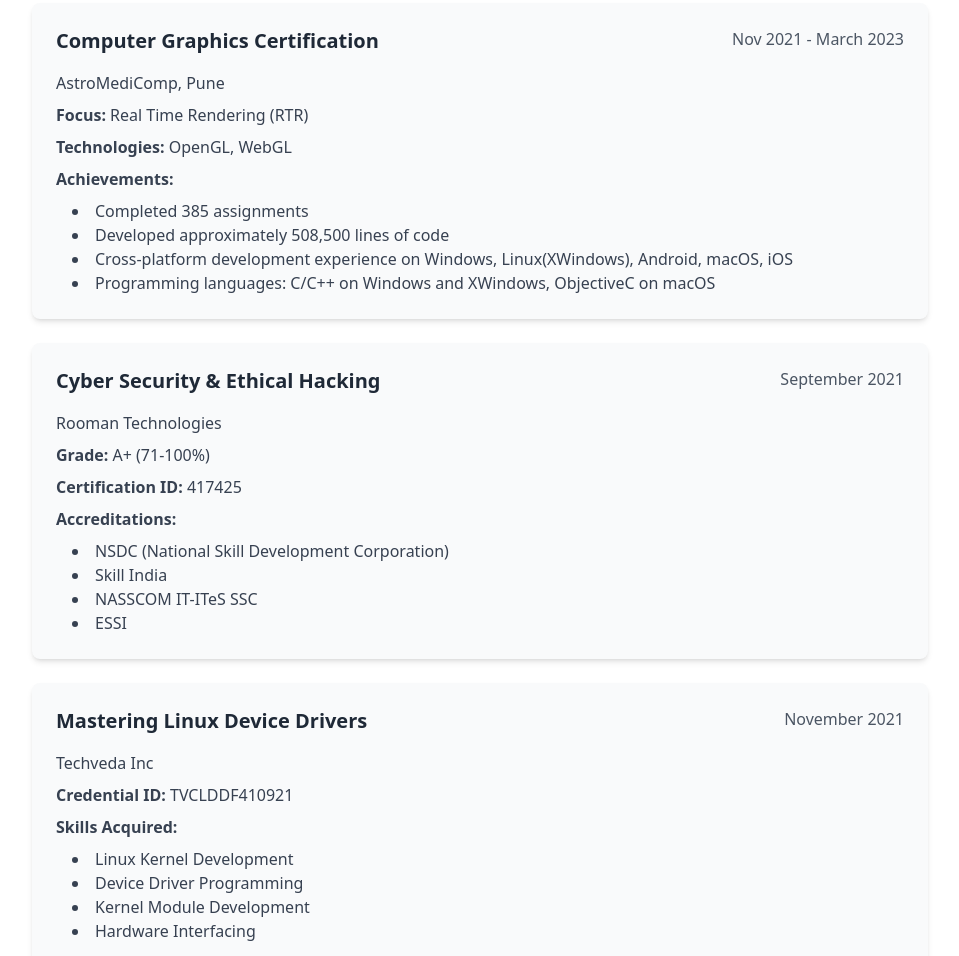
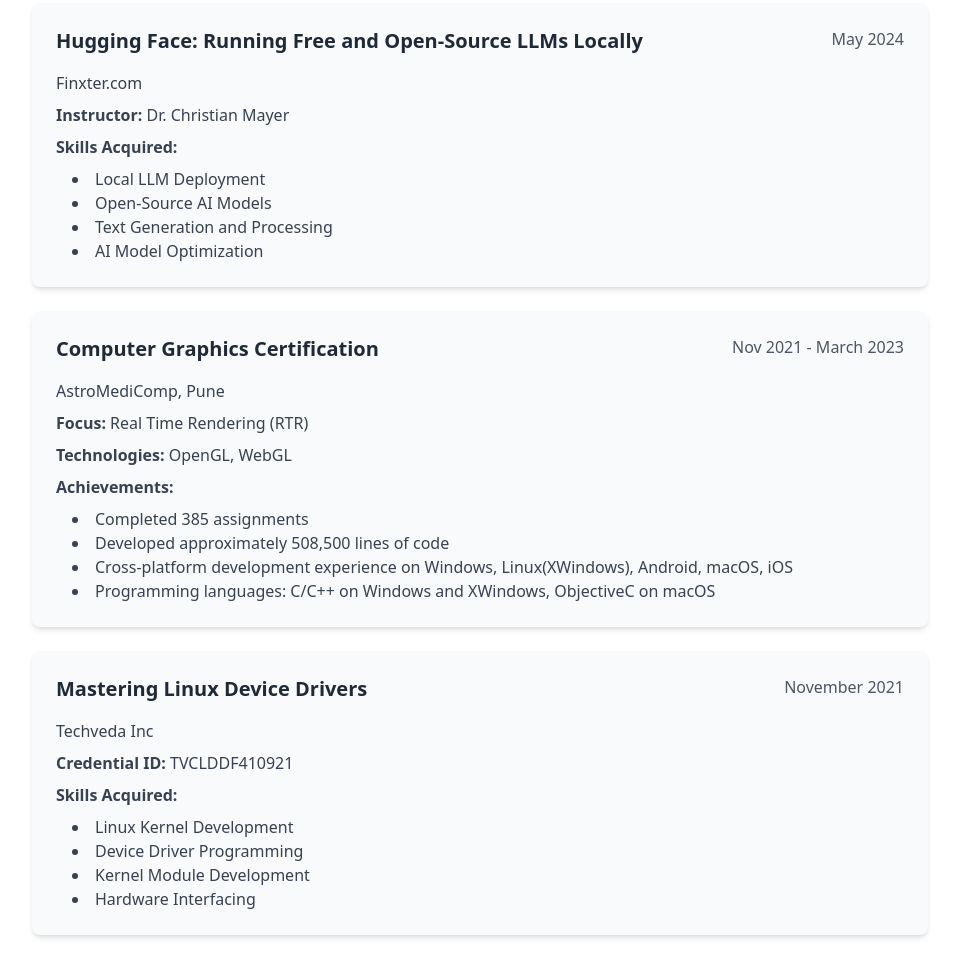
Before and after one commit to pranavk2050/pranavk2050.github.io, a plain HTML site: page index.html in a window 1280 px wide. Shown: the part 1273-2229 px from the top of the page, without its empty margins (160-1119 px from the left). Drawn offline with nearby package versions, Linux system fonts and the light colour scheme; animation ran at ten frames a second.

Commit message:
Added Hugging Face certification and reordered certificates chronologically

```diff
--- a/index.html
+++ b/index.html
@@ -322,7 +322,27 @@
         <div class="container mx-auto px-6">
             <h2 class="text-4xl font-bold text-center mb-12 text-brand-blue" data-aos="fade-up">Certifications</h2>
             <div class="max-w-4xl mx-auto">
+                <!-- Hugging Face Certificate - Most Recent -->
                 <div class="bg-gray-50 rounded-lg shadow-md p-6 mb-6 transform hover:scale-105 transition-transform duration-300" data-aos="fade-up" data-aos-delay="100">
+                    <div class="flex flex-col md:flex-row justify-between mb-4">
+                        <h3 class="text-xl font-semibold text-gray-800">Hugging Face: Running Free and Open-Source LLMs Locally</h3>
+                        <span class="text-gray-600">May 2024</span>
+                    </div>
+                    <p class="text-gray-700 mb-2">Finxter.com</p>
+                    <div class="space-y-2">
+                        <p class="text-gray-700"><span class="font-semibold">Instructor:</span> Dr. Christian Mayer</p>
+                        <p class="text-gray-700"><span class="font-semibold">Skills Acquired:</span></p>
+                        <ul class="list-disc list-inside ml-4 text-gray-700">
+                            <li>Local LLM Deployment</li>
+                            <li>Open-Source AI Models</li>
+                            <li>Text Generation and Processing</li>
+                            <li>AI Model Optimization</li>
+                        </ul>
+                    </div>
+                </div>
+
+                <!-- Computer Graphics Certificate -->
+                <div class="bg-gray-50 rounded-lg shadow-md p-6 mb-6 transform hover:scale-105 transition-transform duration-300" data-aos="fade-up" data-aos-delay="200">
                     <div class="flex flex-col md:flex-row justify-between mb-4">
                         <h3 class="text-xl font-semibold text-gray-800">Computer Graphics Certification</h3>
                         <span class="text-gray-600">Nov 2021 - March 2023</span>
@@ -341,7 +361,27 @@
                     </div>
                 </div>
 
-                <div class="bg-gray-50 rounded-lg shadow-md p-6 mb-6 transform hover:scale-105 transition-transform duration-300" data-aos="fade-up" data-aos-delay="200">
+                <!-- Linux Device Drivers Certificate -->
+                <div class="bg-gray-50 rounded-lg shadow-md p-6 mb-6 transform hover:scale-105 transition-transform duration-300" data-aos="fade-up" data-aos-delay="300">
+                    <div class="flex flex-col md:flex-row justify-between mb-4">
+                        <h3 class="text-xl font-semibold text-gray-800">Mastering Linux Device Drivers</h3>
+                        <span class="text-gray-600">November 2021</span>
+                    </div>
+                    <p class="text-gray-700 mb-2">Techveda Inc</p>
+                    <div class="space-y-2">
+                        <p class="text-gray-700"><span class="font-semibold">Credential ID:</span> TVCLDDF410921</p>
+                        <p class="text-gray-700"><span class="font-semibold">Skills Acquired:</span></p>
+                        <ul class="list-disc list-inside ml-4 text-gray-700">
+                            <li>Linux Kernel Development</li>
+                            <li>Device Driver Programming</li>
+                            <li>Kernel Module Development</li>
+                            <li>Hardware Interfacing</li>
+                        </ul>
+                    </div>
+                </div>
+
+                <!-- Cyber Security Certificate -->
+                <div class="bg-gray-50 rounded-lg shadow-md p-6 mb-6 transform hover:scale-105 transition-transform duration-300" data-aos="fade-up" data-aos-delay="400">
                     <div class="flex flex-col md:flex-row justify-between mb-4">
                         <h3 class="text-xl font-semibold text-gray-800">Cyber Security & Ethical Hacking</h3>
                         <span class="text-gray-600">September 2021</span>
@@ -359,27 +399,10 @@
                         </ul>
                     </div>
                 </div>
-
-                <div class="bg-gray-50 rounded-lg shadow-md p-6 mb-6 transform hover:scale-105 transition-transform duration-300" data-aos="fade-up" data-aos-delay="300">
-                    <div class="flex flex-col md:flex-row justify-between mb-4">
-                        <h3 class="text-xl font-semibold text-gray-800">Mastering Linux Device Drivers</h3>
-                        <span class="text-gray-600">November 2021</span>
-                    </div>
-                    <p class="text-gray-700 mb-2">Techveda Inc</p>
-                    <div class="space-y-2">
-                        <p class="text-gray-700"><span class="font-semibold">Credential ID:</span> TVCLDDF410921</p>
-                        <p class="text-gray-700"><span class="font-semibold">Skills Acquired:</span></p>
-                        <ul class="list-disc list-inside ml-4 text-gray-700">
-                            <li>Linux Kernel Development</li>
-                            <li>Device Driver Programming</li>
-                            <li>Kernel Module Development</li>
-                            <li>Hardware Interfacing</li>
-                        </ul>
-                    </div>
-                </div>
             </div>
         </div>
     </section>
+
 
     <!-- Skills Section -->
     <section id="skills" class="bg-gray-50 py-16">
```
